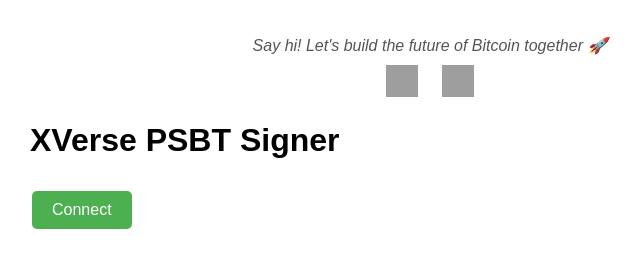
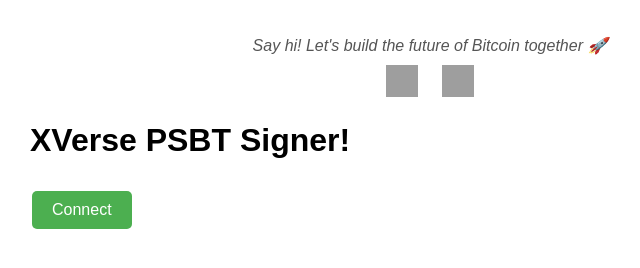
Before and after one commit to dcorral/PsbtSigner, a website built with Vite: page index.html in a window 1280 px wide. Shown: the full height of the page, 210-850 px from the left. Built offline with nearby package versions, Linux system fonts and the light colour scheme; grey boxes are pictures that could not be loaded.

Commit message:
test autodeployment

```diff
--- a/index.html
+++ b/index.html
@@ -108,7 +108,7 @@
                 alt="X">
         </a>
     </div>
-    <h1>XVerse PSBT Signer</h1>
+    <h1>XVerse PSBT Signer!</h1>
     <button id="connectButton">Connect</button>
     <button id="disconnectButton" class="hidden">Disconnect</button>
 
```
